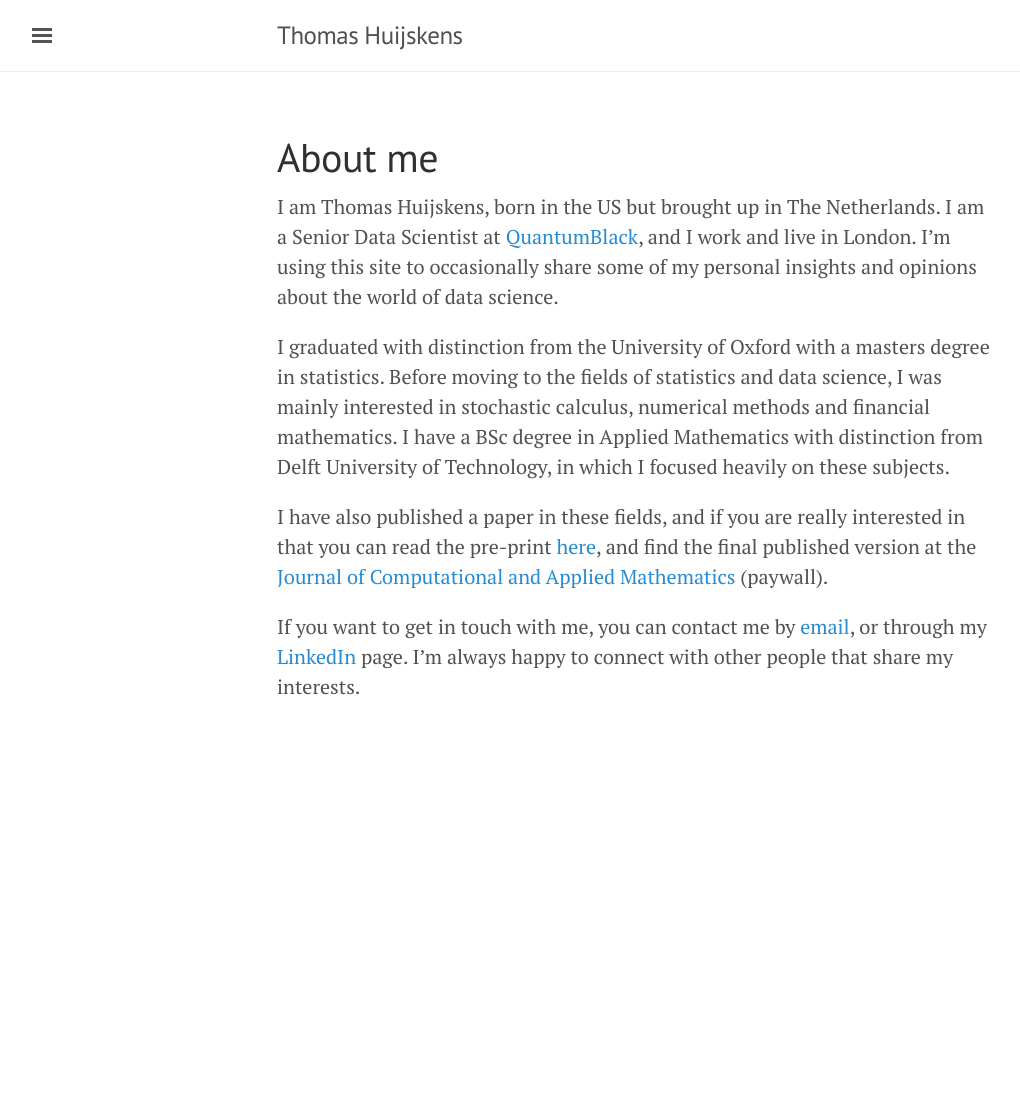
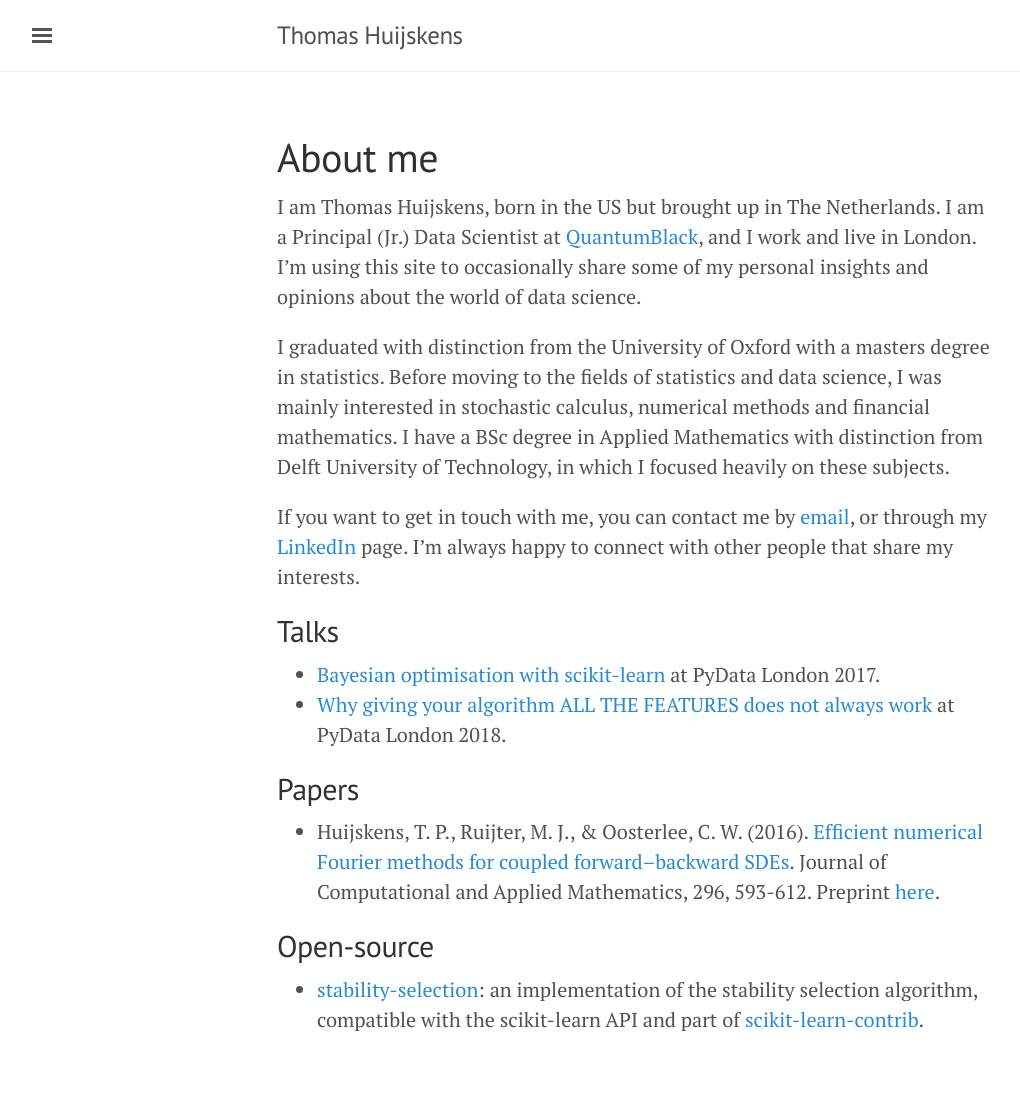
Before and after one commit to thuijskens/thuijskens.github.io, a Jekyll site: the page built from about.md, in a window 1280 px wide. Shown: the whole page, without its empty margins (3-1023 px from the left). Built offline with Jekyll 4.4.1, drawn with Linux system fonts in a browser that asks for light colours; before the commit the page ends 900 px from its top, so only the background shows below that.

Commit message:
Update about page :memo:

```diff
--- a/about.md
+++ b/about.md
@@ -3,10 +3,21 @@ layout: page
 title: About me
 ---
 
-I am Thomas Huijskens, born in the US but brought up in The Netherlands. I am a Senior Data Scientist at [QuantumBlack](http://www.quantumblack.com), and I work and live in London. I'm using this site to occasionally share some of my personal insights and opinions about the world of data science.
+I am Thomas Huijskens, born in the US but brought up in The Netherlands. I am a Principal (Jr.) Data Scientist at [QuantumBlack](http://www.quantumblack.com), and I work and live in London. I'm using this site to occasionally share some of my personal insights and opinions about the world of data science.
 
 I graduated with distinction from the University of Oxford with a masters degree in statistics. Before moving to the fields of statistics and data science, I was mainly interested in stochastic calculus, numerical methods and financial mathematics. I have a BSc degree in Applied Mathematics with distinction from Delft University of Technology, in which I focused heavily on these subjects.
 
-I have also published a paper in these fields, and if you are really interested in that you can read the pre-print [here](http://papers.ssrn.com/sol3/papers.cfm?abstract_id=2622452), and find the final published version at the [Journal of Computational and Applied Mathematics](http://www.sciencedirect.com/science/article/pii/S0377042715005191) (paywall).
+If you want to get in touch with me, you can contact me by [email](mailto:thomas_huijskens@hotmail.com), or through my [LinkedIn](https://uk.linkedin.com/in/thomashuijskens) page. I'm always happy to connect with other people that share my interests.
 
-If you want to get in touch with me, you can contact me by [email](mailto:thomas_huijskens@hotmail.com), or through my [LinkedIn](https://uk.linkedin.com/in/thomashuijskens) page. I'm always happy to connect with other people that share my interests.
+## Talks
+
+- [Bayesian optimisation with scikit-learn](https://www.youtube.com/watch?v=jtRPxRnOXnk&t=7s) at PyData London 2017.
+- [Why giving your algorithm ALL THE FEATURES does not always work](https://www.youtube.com/watch?v=JsArBz46_3s&t=162s) at PyData London 2018.
+
+## Papers
+
+- Huijskens, T. P., Ruijter, M. J., & Oosterlee, C. W. (2016). [Efficient numerical Fourier methods for coupled forward–backward SDEs](https://www.sciencedirect.com/science/article/pii/S0377042715005191). Journal of Computational and Applied Mathematics, 296, 593-612. Preprint [here](http://papers.ssrn.com/sol3/papers.cfm?abstract_id=2622452).
+
+## Open-source
+
+- [stability-selection](https://github.com/scikit-learn-contrib/stability-selection): an implementation of the stability selection algorithm, compatible with the scikit-learn API and part of [scikit-learn-contrib](https://github.com/scikit-learn-contrib).
```
